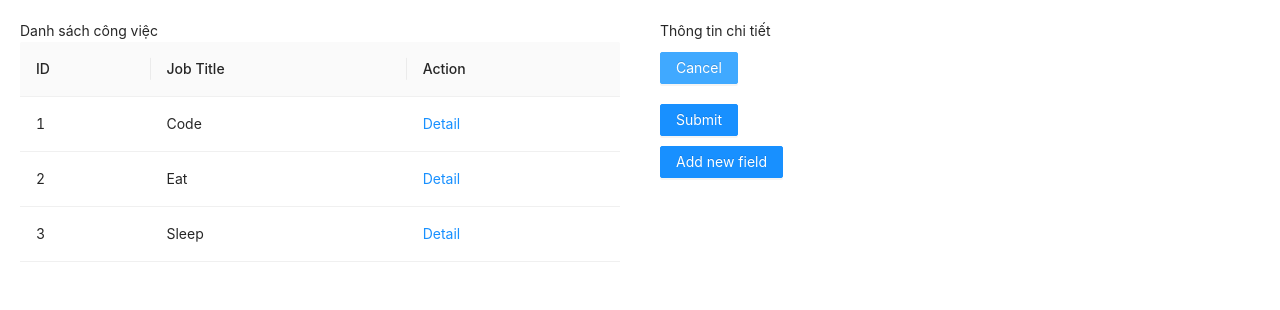
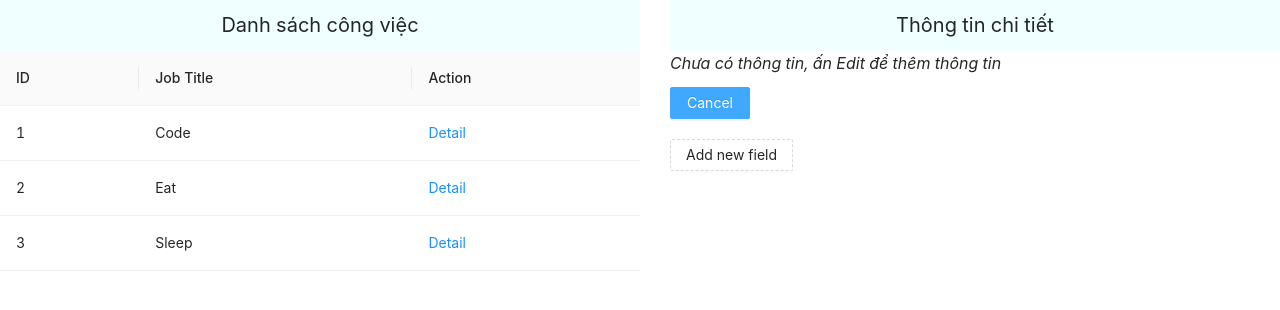
Before and after one commit to GaryHuu/tranning-asura-funny, a React (Create React App) app: page /detail/1 in a window 1280 px wide. Both pictures are taken after a click on the button "Edit". Shown: the top 310 px of the page. Built offline with nearby package versions, Linux system fonts and the light colour scheme.

Commit message:
add title empty and button cancel new field

```diff
--- a/src/Task/assets/styles.scss
+++ b/src/Task/assets/styles.scss
@@ -1,4 +1,10 @@
 .task-list {
   flex: 1;
-  padding: 20px;
+
+  .title {
+    padding: 10px;
+    text-align: center;
+    background-color: azure;
+    font-size: 20px;
+  }
 }
--- a/src/Task/components/TaskDetail/assets/styles.scss
+++ b/src/Task/components/TaskDetail/assets/styles.scss
@@ -1,4 +1,11 @@
 .task-detail {
   width: 50%;
-  padding: 20px;
+  padding-left: 30px;
+
+  .title-info {
+    padding: 10px;
+    text-align: center;
+    background-color: azure;
+    font-size: 20px;
+  }
 }
--- a/src/Task/components/TaskDetail/components/NewFieldsInfo.js
+++ b/src/Task/components/TaskDetail/components/NewFieldsInfo.js
@@ -1,7 +1,7 @@
 import { Button, Form, Input, Row, Select } from 'antd';
 import React from 'react';
 
-function NewFieldsInfo({ onConfirm }) {
+function NewFieldsInfo({ onConfirm, onCancel }) {
   const { Option } = Select;
   const handleFinish = (value) => {
     onConfirm(value);
@@ -14,7 +14,7 @@ function NewFieldsInfo({ onConfirm }) {
         </Form.Item>
         <Form.Item
           rules={[{ required: true }]}
-          style={{ margin: '0 30px', width: '180px' }}
+          style={{ margin: '0 20px', width: '180px' }}
           name='type'
           label='Type'
         >
@@ -24,8 +24,19 @@ function NewFieldsInfo({ onConfirm }) {
             <Option value='time from to'>Time From-to</Option>
           </Select>
         </Form.Item>
+        <Form.Item style={{ margin: '0 20px 0 0' }}>
+          <Button
+            onClick={() => {
+              onCancel();
+            }}
+            type='dashed'
+            htmlType='button'
+          >
+            Cancel
+          </Button>
+        </Form.Item>
         <Form.Item>
-          <Button type='primary' htmlType='submit'>
+          <Button type='dashed' htmlType='submit'>
             Confirm
           </Button>
         </Form.Item>
--- a/src/Task/components/TaskDetail/components/TaskDetailView/container/TaskDetailView.js
+++ b/src/Task/components/TaskDetail/components/TaskDetailView/container/TaskDetailView.js
@@ -1,5 +1,5 @@
-import { Button, Form, Spin } from 'antd';
-import React, { useState } from 'react';
+import { Button, Form, Spin, Typography } from 'antd';
+import React, { useEffect, useState } from 'react';
 
 import NewFieldsInfo from '../../NewFieldsInfo';
 import TaskDetailViewFieldItem from '../components/TaskDetailViewFieldItem';
@@ -15,8 +15,8 @@ function TaskDetailView(props) {
     loading,
     onSetModeEdit,
     onRemoveFiled,
+    isEmpty,
   } = props;
-
   const [isShowNewFiledsInfo, setIsShowNewFiledsInfo] = useState(false);
 
   const handleButtonAddSameFieldClick = (type, label, index) => {
@@ -45,9 +45,18 @@ function TaskDetailView(props) {
     setIsShowNewFiledsInfo(true);
   };
 
+  useEffect(() => {
+    setIsShowNewFiledsInfo(false);
+  }, [fields]);
+
   return (
     <div className='task-detail'>
       <div className='title-info'>Thông tin chi tiết</div>
+      {isEmpty && (
+        <Typography style={{ fontSize: '16px', fontStyle: 'italic' }}>
+          Chưa có thông tin, ấn Edit để thêm thông tin
+        </Typography>
+      )}
       {loading ? (
         <>
           {/* Loading... */}
@@ -56,8 +65,9 @@ function TaskDetailView(props) {
       ) : (
         <>
           <Button
-            style={{ margin: '10px 0' }}
+            style={{ margin: '10px 0', width: '80px' }}
             onClick={() => {
+              setIsShowNewFiledsInfo(false);
               onSetModeEdit();
             }}
             type='primary'
@@ -87,7 +97,17 @@ function TaskDetailView(props) {
 
               {disabled || (
                 <Button
-                  style={{ display: 'block', marginTop: '10px' }}
+                  style={{ display: 'block', margin: '10px 0' }}
+                  type='dashed'
+                  htmlType='button'
+                  onClick={handleAddNewField}
+                >
+                  Add new field
+                </Button>
+              )}
+              {disabled || isEmpty || (
+                <Button
+                  style={{ display: 'block', margin: '10px 0' }}
                   htmlType='submit'
                   type='primary'
                 >
@@ -95,18 +115,14 @@ function TaskDetailView(props) {
                 </Button>
               )}
             </Form>
-            {disabled || (
-              <Button
-                style={{ display: 'block', margin: '10px 0' }}
-                type='primary'
-                onClick={handleAddNewField}
-              >
-                Add new field
-              </Button>
-            )}
 
             {isShowNewFiledsInfo && (
-              <NewFieldsInfo onConfirm={handleConfirmNewFieldsInfo} />
+              <NewFieldsInfo
+                onCancel={() => {
+                  setIsShowNewFiledsInfo(false);
+                }}
+                onConfirm={handleConfirmNewFieldsInfo}
+              />
             )}
           </div>
         </>
--- a/src/Task/components/TaskDetail/container/TaskDetail.js
+++ b/src/Task/components/TaskDetail/container/TaskDetail.js
@@ -1,5 +1,5 @@
 import moment from 'moment';
-import React, { useCallback, useEffect, useState } from 'react';
+import React, { useEffect, useState } from 'react';
 import { useRouteMatch } from 'react-router';
 
 import { api } from 'api';
@@ -24,42 +24,6 @@ function TaskDetail() {
   const [task, setTask] = useState({});
   const [fields, setFields] = useState([]);
   const [infoFieldList, setInfoFieldList] = useState([]);
-
-  console.log(mode);
-
-  const setFieldsByTask = useCallback(
-    (task) => {
-      let newFields = [];
-      infoFieldList.forEach((infoField) => {
-        let newInfoField = {
-          name: [infoField.name],
-          value: task[infoField.name],
-        };
-
-        if (infoField.type === 'date') {
-          newInfoField = {
-            name: [infoField.name],
-            value: moment(task[infoField.name], 'DD/MM/YYYY'),
-          };
-        }
-
-        if (infoField.type === 'time from to') {
-          newInfoField = {
-            name: [infoField.name],
-            value: [
-              moment(task[infoField.name]?.startTime, 'HH:mm:ss'),
-              moment(task[infoField.name]?.finishTime, 'HH:mm:ss'),
-            ],
-          };
-        }
-
-        newFields.push(newInfoField);
-      });
-
-      setFields(newFields);
-    },
-    [infoFieldList]
-  );
 
   const handleToggleMode = () => {
     if (mode === MODE.DISABLED) {
@@ -115,7 +79,7 @@ function TaskDetail() {
     (async () => {
       try {
         const result = await api.editByID(parseInt(id), newData);
-        setFieldsByTask(result);
+        // setFieldsByTask(result);
         setTask(result);
         setLoading(false);
       } catch (error) {
@@ -152,7 +116,7 @@ function TaskDetail() {
     (async () => {
       try {
         const result = await api.editByID(parseInt(id), newDataField);
-        setFieldsByTask(result);
+        // setFieldsByTask(result);
         setTask(result);
       } catch (error) {
         console.log(error);
@@ -175,7 +139,7 @@ function TaskDetail() {
     (async () => {
       try {
         const result = await api.editByID(parseInt(id), newDateField);
-        setFieldsByTask(result);
+        // setFieldsByTask(result);
         setTask(result);
       } catch (error) {
         console.log(error);
@@ -201,7 +165,7 @@ function TaskDetail() {
     (async () => {
       try {
         const result = await api.editByID(parseInt(id), name);
-        setFieldsByTask(result);
+        // setFieldsByTask(result);
         setTask(result);
       } catch (error) {
         console.log(error);
@@ -239,7 +203,7 @@ function TaskDetail() {
     (async () => {
       try {
         const result = await api.getByID(parseInt(id));
-        setFieldsByTask(result);
+        // setFieldsByTask(result);
         setTask(result);
       } catch (error) {
         console.log(error);
@@ -255,8 +219,41 @@ function TaskDetail() {
         console.log(error);
       }
     })();
-    // eslint-disable-next-line react-hooks/exhaustive-deps
   }, [id]);
+
+  useEffect(() => {
+    const setFieldsByTask = () => {
+      let newFields = [];
+      infoFieldList.forEach((infoField) => {
+        let newInfoField = {
+          name: [infoField.name],
+          value: task[infoField.name],
+        };
+
+        if (infoField.type === 'date') {
+          newInfoField = {
+            name: [infoField.name],
+            value: moment(task[infoField.name], 'DD/MM/YYYY'),
+          };
+        }
+
+        if (infoField.type === 'time from to') {
+          newInfoField = {
+            name: [infoField.name],
+            value: [
+              moment(task[infoField.name]?.startTime, 'HH:mm:ss'),
+              moment(task[infoField.name]?.finishTime, 'HH:mm:ss'),
+            ],
+          };
+        }
+
+        newFields.push(newInfoField);
+      });
+
+      setFields(newFields);
+    };
+    setFieldsByTask();
+  }, [infoFieldList, task]);
 
   return (
     <TaskDetailView
@@ -269,6 +266,7 @@ function TaskDetail() {
       fields={fields}
       infoFieldList={infoFieldList}
       onRemoveFiled={handleRemoveField}
+      isEmpty={fields.length === 0}
     />
   );
 }
```
